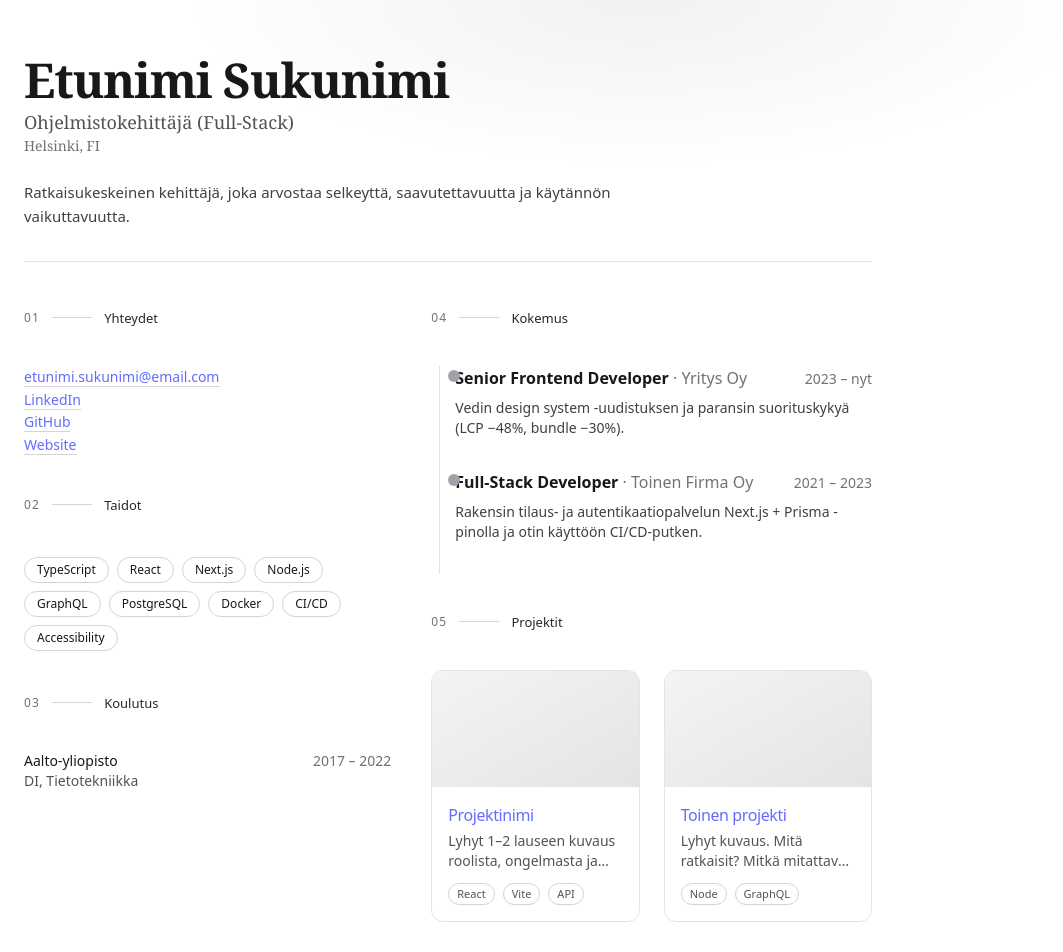
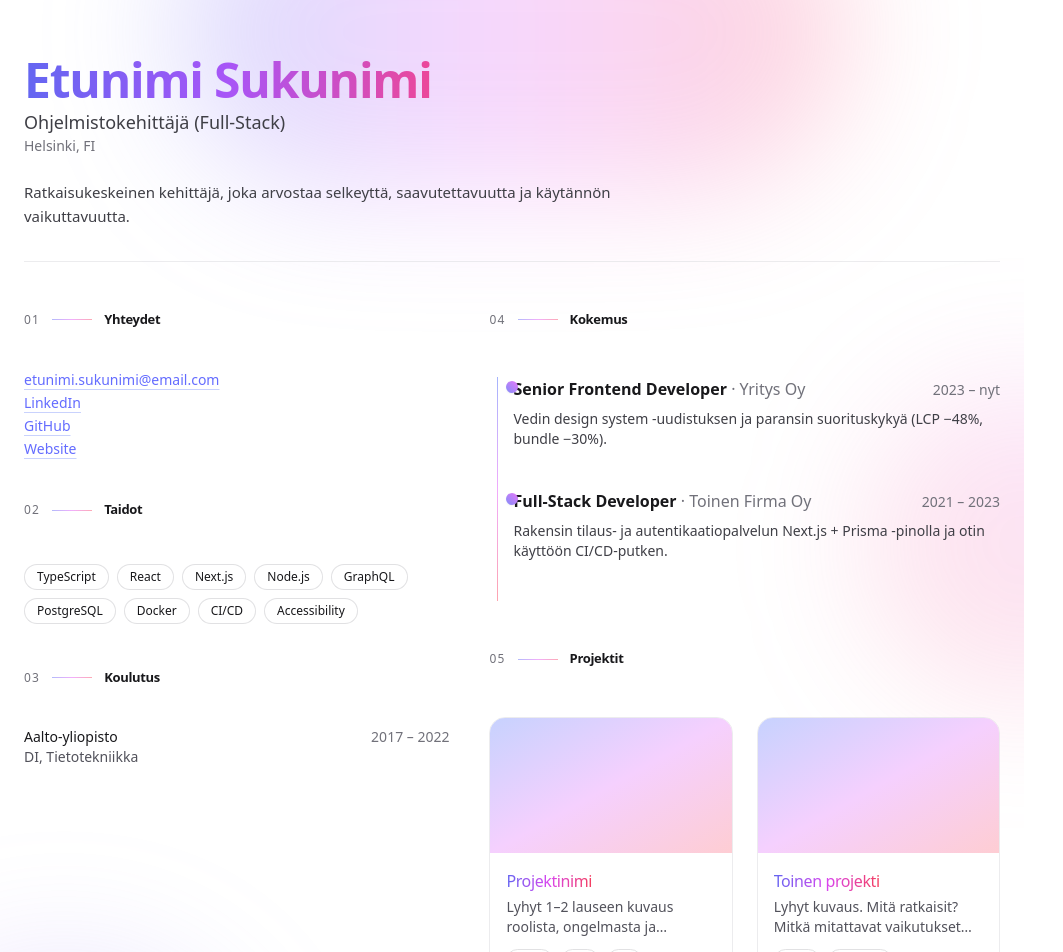
Before and after one commit to Zzwwwzz/cv, a React (Vite) app: page / in a window 1280 px wide. Shown: the top 952 px of the page, without its empty margins (0-1063 px from the left). Built offline with nearby package versions, Linux system fonts and the light colour scheme.

Commit message:
add gradient

```diff
--- a/src/App.tsx
+++ b/src/App.tsx
@@ -66,17 +66,21 @@ const PROFILE = {
 
 export default function App() {
   return (
-    <div className="min-h-screen bg-white text-zinc-900 dark:bg-black dark:text-zinc-50">
-      {/* Editorial subtle masthead halo */}
-      <div className="pointer-events-none absolute inset-0 [background:radial-gradient(60%_35%_at_50%_0%,rgba(24,24,27,0.06),transparent_60%)] dark:[background:radial-gradient(60%_35%_at_50%_0%,rgba(250,250,250,0.05),transparent_60%)]" />
+    <div className="relative min-h-screen bg-white text-zinc-900 dark:bg-zinc-950 dark:text-zinc-50">
+      {/* Gradient Accent: background blobs + subtle noise */}
+      <div className="pointer-events-none absolute inset-0 overflow-hidden">
+        <div className="absolute -top-32 left-1/2 h-80 w-[42rem] -translate-x-1/2 rounded-full bg-gradient-to-r from-indigo-400/30 via-fuchsia-400/30 to-rose-400/30 blur-3xl dark:from-indigo-500/15 dark:via-fuchsia-500/15 dark:to-rose-500/15" />
+        <div className="absolute bottom-[-12rem] left-[-8rem] h-96 w-96 rounded-full bg-gradient-to-tr from-fuchsia-400/20 to-indigo-400/20 blur-3xl dark:from-fuchsia-500/10 dark:to-indigo-500/10" />
+        <div className="absolute right-[-10rem] top-1/3 h-80 w-80 rounded-full bg-gradient-to-tr from-rose-400/20 to-fuchsia-400/20 blur-3xl dark:from-rose-500/10 dark:to-fuchsia-500/10" />
+      </div>
 
-      <main className="relative mx-auto max-w-4xl px-6 py-14">
+      <main className="relative mx-auto max-w-5xl px-6 py-14">
         <Header />
 
-        {/* 2-column editorial grid */}
+        {/* Two-column layout */}
         <div className="mt-12 grid gap-10 md:grid-cols-[1fr,1.2fr]">
           <aside className="space-y-10">
-            <SectionTitle n="01">Yhteydet</SectionTitle>
+            <SectionTitle n="01" accent>Yhteydet</SectionTitle>
             <div className="text-sm leading-relaxed">
               <LinkRow href={`mailto:${PROFILE.email}`}>{PROFILE.email}</LinkRow>
               <LinkRow href={PROFILE.linkedin}>LinkedIn</LinkRow>
@@ -84,16 +88,19 @@ export default function App() {
               <LinkRow href={PROFILE.website}>Website</LinkRow>
             </div>
 
-            <SectionTitle n="02">Taidot</SectionTitle>
+            <SectionTitle n="02" accent>Taidot</SectionTitle>
             <ul className="-m-1 flex flex-wrap">
               {PROFILE.skills.map((s) => (
-                <li key={s} className="m-1 rounded-full border border-zinc-300 px-3 py-1 text-xs dark:border-zinc-700">
+                <li
+                  key={s}
+                  className="m-1 rounded-full border border-zinc-300/70 px-3 py-1 text-xs backdrop-blur supports-[backdrop-filter]:bg-white/40 dark:border-zinc-700/70 dark:supports-[backdrop-filter]:bg-zinc-900/40"
+                >
                   {s}
                 </li>
               ))}
             </ul>
 
-            <SectionTitle n="03">Koulutus</SectionTitle>
+            <SectionTitle n="03" accent>Koulutus</SectionTitle>
             <ul className="space-y-3 text-sm">
               {PROFILE.education.map((e) => (
                 <li key={e.school} className="flex items-baseline justify-between gap-3">
@@ -107,24 +114,23 @@ export default function App() {
             </ul>
           </aside>
 
-          <section className="space-y-10">
-            <SectionTitle n="04">Kokemus</SectionTitle>
+          <section className="space-y-12">
+            <SectionTitle n="04" accent>Kokemus</SectionTitle>
             <ExperienceTimeline />
 
-            <SectionTitle n="05">Projektit</SectionTitle>
-            <ProjectsList />
+            <SectionTitle n="05" accent>Projektit</SectionTitle>
+            <ProjectsGrid />
           </section>
         </div>
 
-        <footer className="mt-16 border-t border-zinc-200 pt-6 text-xs text-zinc-500 dark:border-zinc-800">
+        <footer className="mt-16 border-t border-zinc-200/70 pt-6 text-xs text-zinc-500 dark:border-zinc-800">
           © {new Date().getFullYear()} {PROFILE.name} · Päivitetty {new Date().toLocaleDateString()}
         </footer>
       </main>
 
-      {/* Editorial tweaks */}
       <style>{`
-        .serif { font-family: ui-serif, Georgia, Cambria, "Times New Roman", Times, serif; }
-        .sans { font-family: ui-sans-serif, system-ui, -apple-system, Segoe UI, Roboto, Ubuntu, Cantarell, Noto Sans, Helvetica Neue, Arial, "Apple Color Emoji", "Segoe UI Emoji"; }
+        .sans { font-family: ui-sans-serif, system-ui, -apple-system, Segoe UI, Roboto, Ubuntu, Cantarell, Noto Sans, Helvetica Neue, Arial; }
+        .grad-text { background: linear-gradient(90deg, #6366f1, #a855f7, #ec4899); -webkit-background-clip: text; background-clip: text; color: transparent; }
       `}</style>
     </div>
   );
@@ -135,15 +141,14 @@ function Header() {
     <motion.header
       initial={{ opacity: 0, y: 12 }}
       animate={{ opacity: 1, y: 0 }}
-      transition={{ duration: 0.4 }}
-      className="serif border-b border-zinc-200 pb-8 dark:border-zinc-800"
+      transition={{ duration: 0.5 }}
+      className="border-b border-zinc-200/70 pb-8 dark:border-zinc-800"
     >
-      <h1 className="text-4xl font-semibold leading-tight tracking-tight md:text-5xl">
-        {PROFILE.name}
+      <h1 className="text-4xl font-extrabold tracking-tight md:text-5xl">
+        <span className="grad-text">{PROFILE.name}</span>
       </h1>
-      <p className="mt-1 text-lg text-zinc-600 dark:text-zinc-300">{PROFILE.role}</p>
+      <p className="mt-1 text-lg text-zinc-700 dark:text-zinc-300">{PROFILE.role}</p>
       <p className="text-sm text-zinc-500 dark:text-zinc-400">{PROFILE.location}</p>
-
       <p className="sans mt-6 max-w-2xl text-[15px] leading-relaxed text-zinc-700 dark:text-zinc-300">
         {PROFILE.summary}
       </p>
@@ -151,20 +156,22 @@ function Header() {
   );
 }
 
-function SectionTitle({ n, children }: { n: string; children: React.ReactNode }) {
+function SectionTitle({ n, children, accent }: { n: string; children: React.ReactNode; accent?: boolean }) {
   return (
-    <h2 className="sans mb-3 flex items-center gap-3 text-xs font-medium uppercase tracking-widest text-zinc-500 dark:text-zinc-400">
-      <span>{n}</span>
-      <span className="h-px w-10 bg-zinc-300 dark:bg-zinc-700" />
-      <span className="text-[13px] normal-case tracking-normal text-zinc-800 dark:text-zinc-100">{children}</span>
-    </h2>
+    <div className="flex items-center gap-3">
+      <span className="text-xs font-medium tracking-widest text-zinc-500 dark:text-zinc-400">{n}</span>
+      <span className="h-px w-10 bg-gradient-to-r from-indigo-400 via-fuchsia-400 to-rose-400 opacity-60" />
+      <h2 className="text-[13px] font-semibold tracking-tight text-zinc-900 dark:text-zinc-50">
+        {children}
+      </h2>
+    </div>
   );
 }
 
 function LinkRow({ href, children }: { href: string; children: React.ReactNode }) {
   return (
     <a href={href} target="_blank" rel="noreferrer" className="group block">
-      <span className="underline decoration-zinc-300 underline-offset-4 group-hover:decoration-zinc-900 dark:decoration-zinc-700 dark:group-hover:decoration-zinc-100">
+      <span className="underline decoration-indigo-300/60 underline-offset-4 transition group-hover:decoration-fuchsia-400/80 dark:decoration-indigo-500/40 dark:group-hover:decoration-fuchsia-400/60">
         {children}
       </span>
     </a>
@@ -174,10 +181,10 @@ function LinkRow({ href, children }: { href: string; children: React.ReactNode }
 function ExperienceTimeline() {
   return (
     <div className="relative pl-6">
-      <span className="absolute left-2 top-0 bottom-0 w-px bg-zinc-200 dark:bg-zinc-800" />
+      <span className="absolute left-2 top-0 bottom-0 w-px bg-gradient-to-b from-indigo-300 via-fuchsia-300 to-rose-300 dark:from-indigo-600 dark:via-fuchsia-600 dark:to-rose-600" />
       {PROFILE.experience.map((exp, i) => (
-        <article key={i} className="relative pb-8">
-          <span className="absolute -left-[7px] mt-1 h-3 w-3 rounded-full bg-zinc-400 dark:bg-zinc-600" />
+        <article key={i} className="relative pb-10">
+          <span className="absolute -left-[7px] mt-1 h-3 w-3 rounded-full bg-gradient-to-tr from-indigo-400 to-fuchsia-400 shadow-sm" />
           <div className="flex flex-wrap items-baseline justify-between gap-3">
             <h3 className="font-semibold">
               {exp.title}{" "}
@@ -192,7 +199,7 @@ function ExperienceTimeline() {
   );
 }
 
-function ProjectsList() {
+function ProjectsGrid() {
   return (
     <div className="grid gap-6 sm:grid-cols-2">
       {PROFILE.projects.map((p) => (
@@ -201,15 +208,25 @@ function ProjectsList() {
           href={p.link}
           target="_blank"
           rel="noreferrer"
-          className="group overflow-hidden rounded-xl border border-zinc-200 transition dark:border-zinc-800"
+          className="group overflow-hidden rounded-2xl border border-zinc-200/70 transition hover:-translate-y-0.5 dark:border-zinc-800"
         >
-          <div className="aspect-[16/9] bg-gradient-to-br from-zinc-100 to-zinc-200 dark:from-zinc-800 dark:to-zinc-900" />
+          <div className="relative aspect-[16/9]">
+            <div className="absolute inset-0 bg-gradient-to-br from-indigo-200 via-fuchsia-200 to-rose-200 dark:from-indigo-900/50 dark:via-fuchsia-900/50 dark:to-rose-900/50" />
+            <div className="absolute inset-0 opacity-0 transition-opacity group-hover:opacity-100 [background:radial-gradient(60%_60%_at_50%_50%,rgba(255,255,255,0.7),transparent_60%)] dark:[background:radial-gradient(60%_60%_at_50%_50%,rgba(255,255,255,0.08),transparent_60%)]" />
+          </div>
           <div className="p-4">
-            <h3 className="font-medium tracking-tight group-hover:underline">{p.name}</h3>
+            <h3 className="font-medium tracking-tight">
+              <span className="bg-gradient-to-r from-indigo-500 via-fuchsia-500 to-rose-500 bg-clip-text text-transparent">
+                {p.name}
+              </span>
+            </h3>
             <p className="mt-1 line-clamp-2 text-sm text-zinc-600 dark:text-zinc-300">{p.description}</p>
             <div className="mt-3 flex flex-wrap gap-2 text-[11px] text-zinc-600 dark:text-zinc-400">
               {p.tags.map((t) => (
-                <span key={t} className="rounded-full border border-zinc-300 px-2 py-0.5 dark:border-zinc-700">
+                <span
+                  key={t}
+                  className="rounded-full border border-zinc-300/70 px-2 py-0.5 dark:border-zinc-700/70"
+                >
                   {t}
                 </span>
               ))}
```
